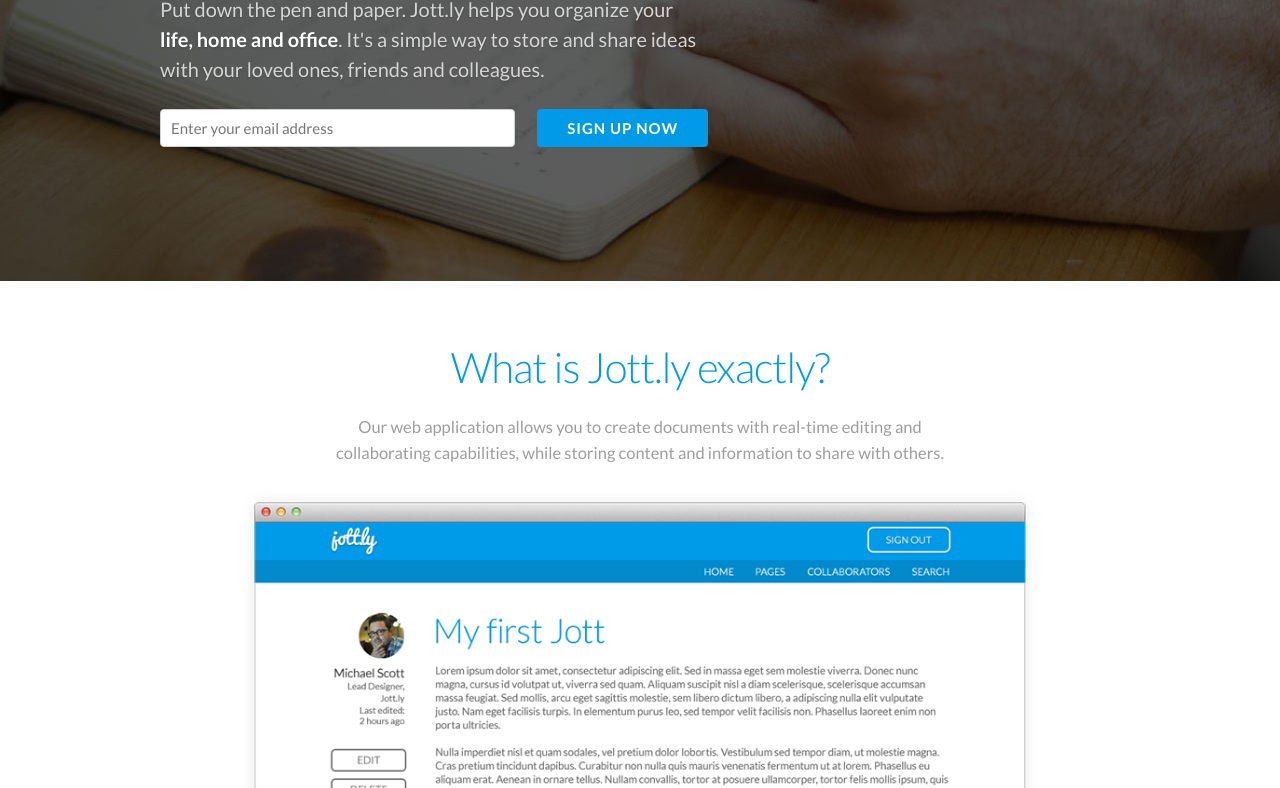
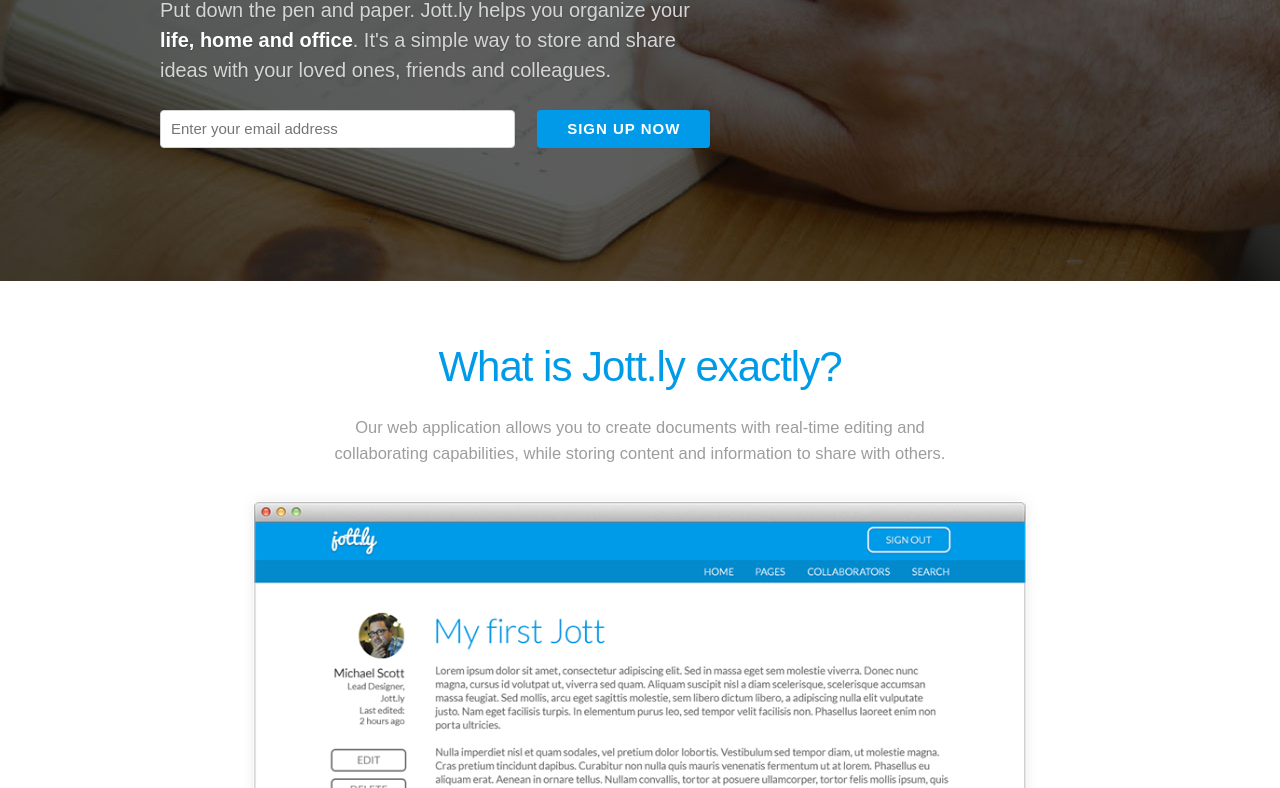
Before and after one commit to jeanlunde/jottly, a plain HTML site: page index.html in a window 1280 px wide. Shown: the part 399-1187 px from the top of the page. Drawn offline with Linux system fonts and the light colour scheme.

Commit message:
Update skeleton.css

```diff
--- a/css/skeleton.css
+++ b/css/skeleton.css
@@ -124,7 +124,7 @@ body {
   font-size: 1.5em; /* currently ems cause chrome bug misinterpreting rems on body element */
   line-height: 1.6;
   font-weight: 400;
-  font-family: "Lato", "HelveticaNeue", "Helvetica Neue", Helvetica, Arial, sans-serif;
+  /*font-family: "Lato", "HelveticaNeue", "Helvetica Neue", Helvetica, Arial, sans-serif;*/
   color: #222; }
 
 header nav {
```
